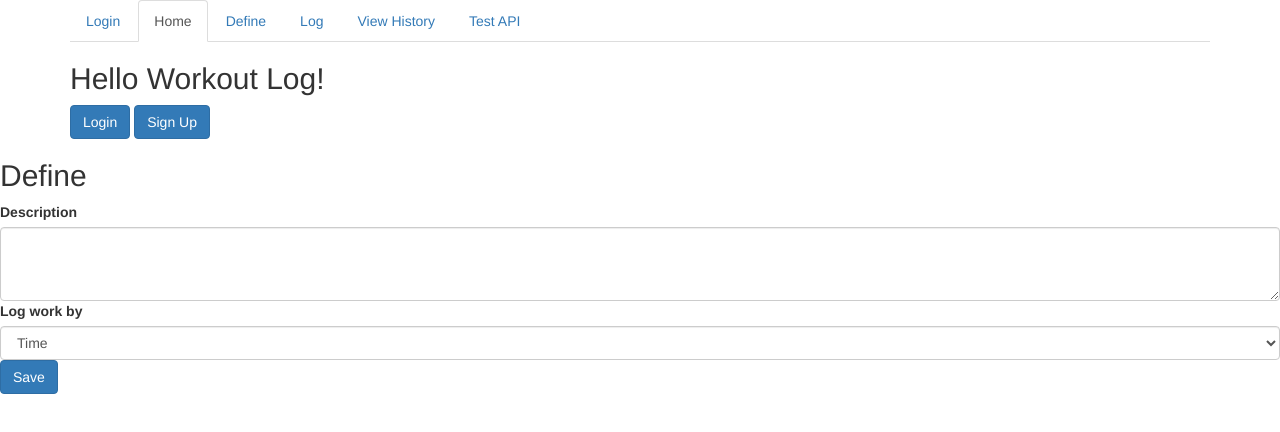
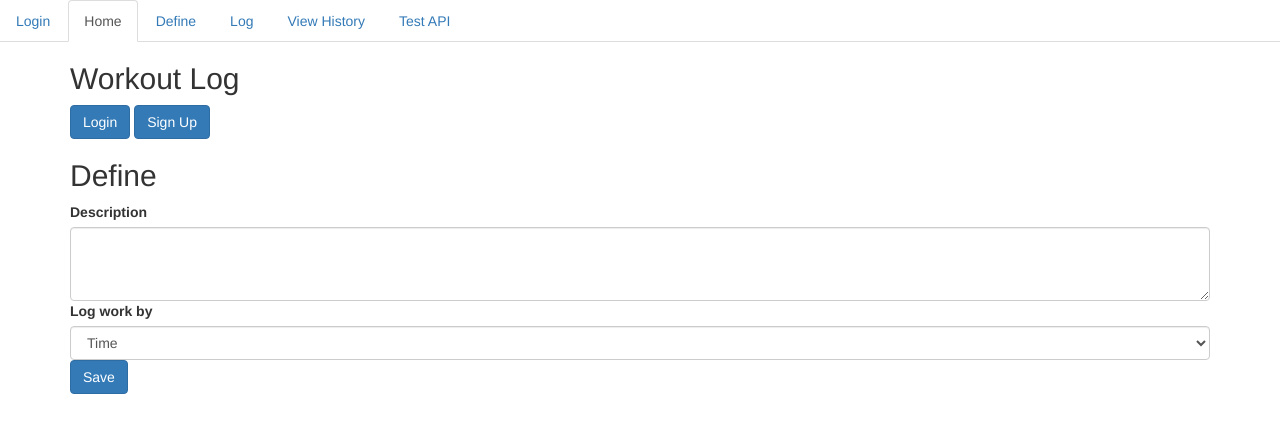
Before and after one commit to douglaskiel/WorkoutApp, a website: page client/index.html in a window 1280 px wide. Drawn offline with nearby package versions, Linux system fonts and the light colour scheme.

```diff
--- a/client/index.html
+++ b/client/index.html
@@ -12,7 +12,6 @@
 </head>
 
 <body>
-		<div class="container">
 			<ul class="nav nav-tabs">
 				<li><a href="#home" id="loginout" class="disabled" data-toggle="tab">Login</a></li>
 				<li class="active"><a href="#home" data-toggle="tab">Home</a></li>
@@ -22,11 +21,11 @@
 				<li><a href="#" id="testAPI">Test API</a></li>
 
 			</ul>
-		</div>
+
 		<div class="container">
 			<div class="tab-content">
 				<div class="tab-pane active" id="home">
-					<h2>Hello Workout Log!</h2>
+					<h2>Workout Log</h2>
 					<div id="forLogin">
 						<button data-toggle="modal" data-target="#login-modal" class="btn btn-primary">Login</button>
 						<button data-toggle="modal" data-target="#signup-modal" class="btn btn-primary">Sign Up</button>
@@ -36,7 +35,6 @@
 					</div>
 				</div>
 
-			</div>
 			</div>
 
 				<!-- Definition -->
@@ -51,6 +49,7 @@
 						<option>Reps</option>
 					</select>
 					<button id="def-save" class="btn btn-primary">Save</button>
+			</div>
 		</div>
 
 		<!-- Login -->
```
Lines whose indentation alone changed are shown as unchanged.
